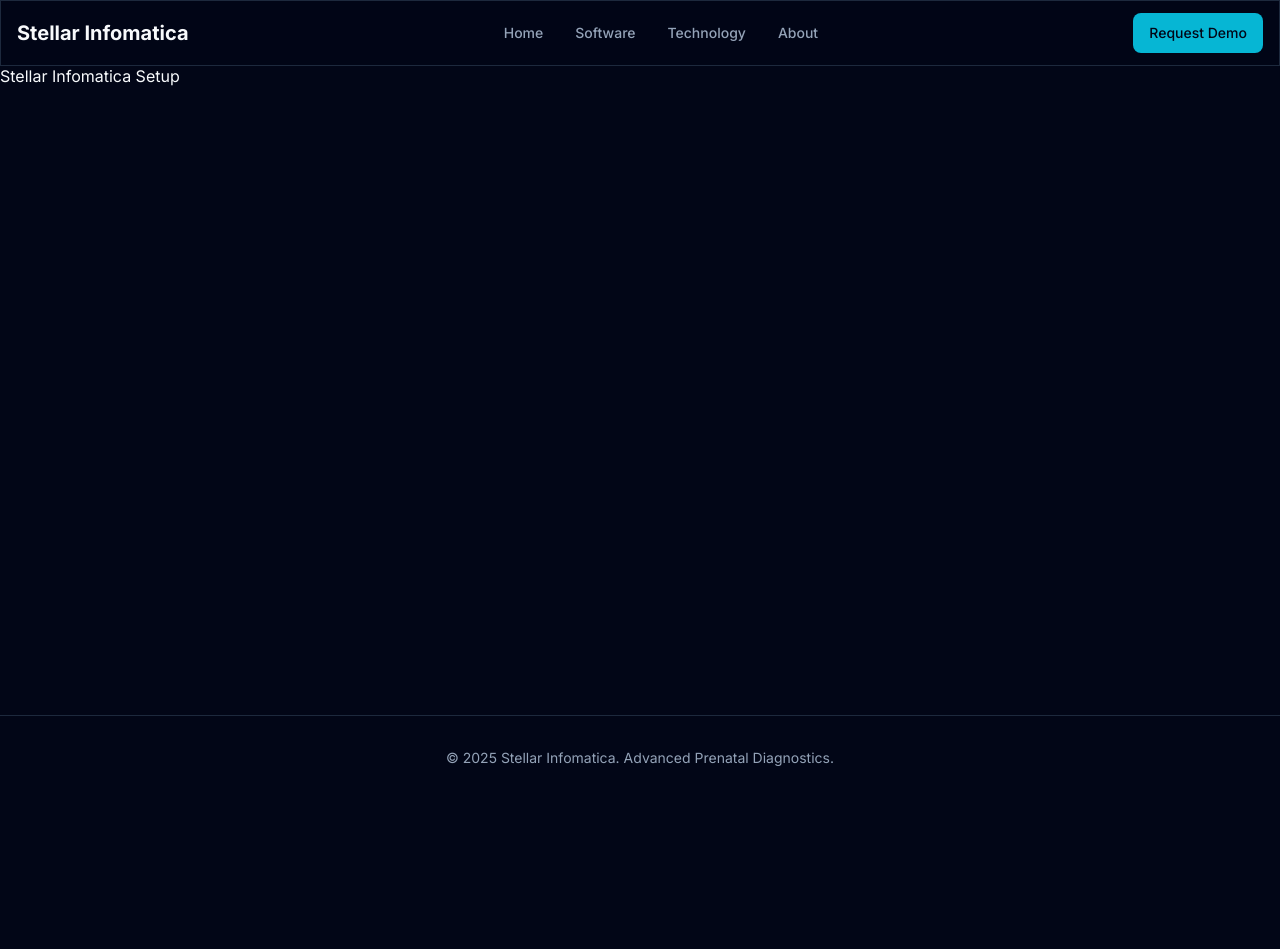
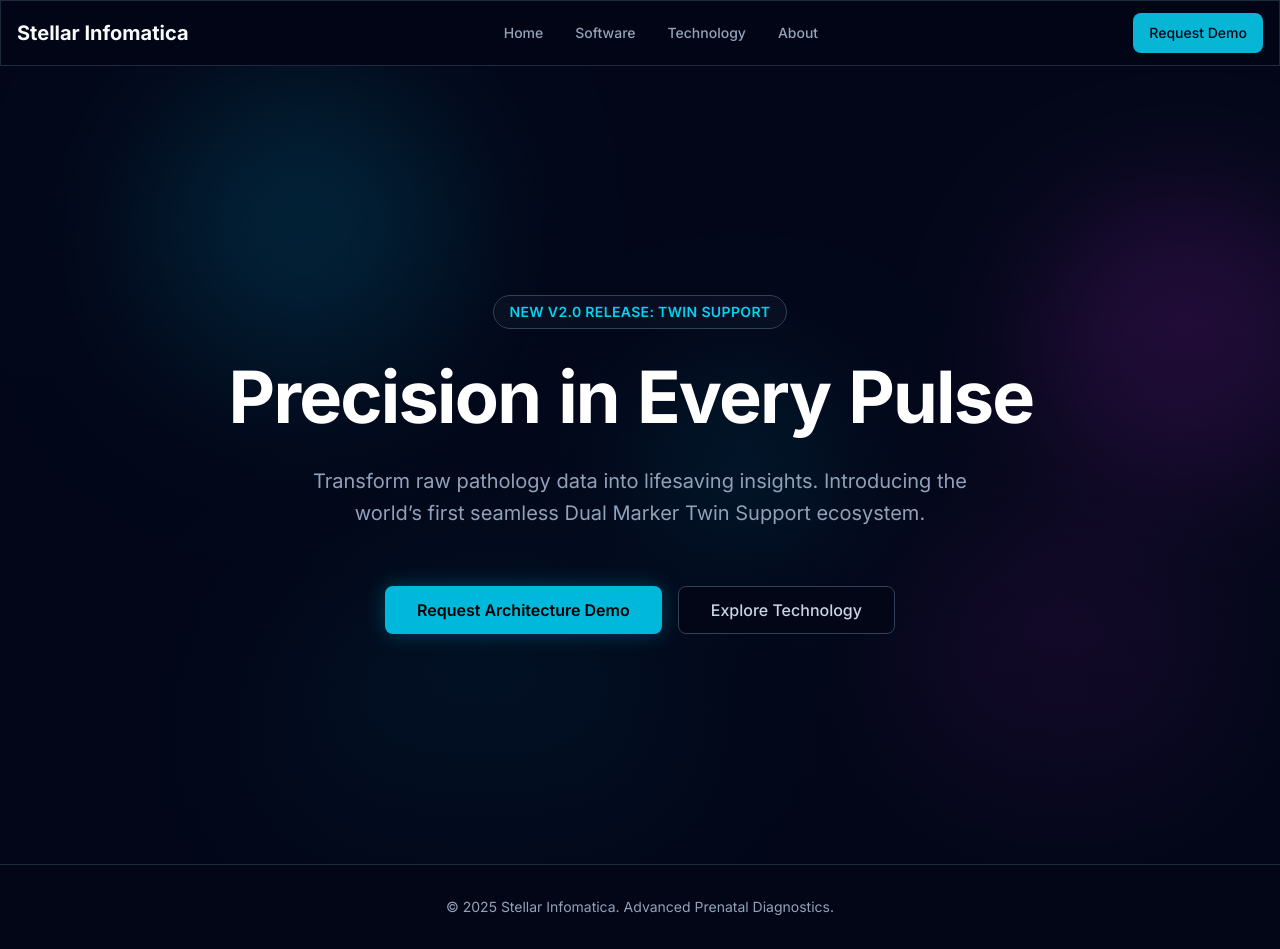
Before and after one commit to JaskiratOberoi/stellar-infomatica-site, a Next.js app: page / in a window 1280 px wide. Before the commit the page ends 800 px from the top, so only its background shows below. Built offline with nearby package versions, Linux system fonts and the light colour scheme.

Commit message:
feat: complete hero section with TextReveal and CTAs

```diff
--- a/app/page.tsx
+++ b/app/page.tsx
@@ -1,3 +1,5 @@
+import { Hero } from "@/components/sections/Hero";
+
 export default function Home() {
-  return <h1>Stellar Infomatica Setup</h1>;
+  return <Hero />;
 }
--- /dev/null
+++ b/components/hero/TextReveal.tsx
@@ -0,0 +1,61 @@
+"use client";
+
+import { motion, Variants } from "framer-motion";
+
+interface TextRevealProps {
+    text: string;
+    className?: string;
+}
+
+export function TextReveal({ text, className = "" }: TextRevealProps) {
+    const words = text.split(" ");
+
+    const container: Variants = {
+        hidden: { opacity: 0 },
+        visible: (i = 1) => ({
+            opacity: 1,
+            transition: { staggerChildren: 0.12, delayChildren: 0.04 * i },
+        }),
+    };
+
+    const child: Variants = {
+        visible: {
+            opacity: 1,
+            y: 0,
+            transition: {
+                type: "spring",
+                damping: 12,
+                stiffness: 100,
+            },
+        },
+        hidden: {
+            opacity: 0,
+            y: 20,
+            transition: {
+                type: "spring",
+                damping: 12,
+                stiffness: 100,
+            },
+        },
+    };
+
+    return (
+        <motion.div
+            className={`flex flex-wrap ${className}`}
+            variants={container}
+            initial="hidden"
+            animate="visible"
+        >
+            {words.map((word, index) => (
+                <motion.span
+                    variants={child}
+                    style={{ marginRight: "0.25em" }}
+                    key={index}
+                    className="inline-block"
+                >
+                    {word}
+                </motion.span>
+            ))}
+        </motion.div>
+    );
+}
--- /dev/null
+++ b/components/sections/Hero.tsx
@@ -0,0 +1,51 @@
+import { Button } from "@/components/ui/button";
+import { Badge } from "@/components/ui/badge";
+import { HeroBackground } from "@/components/hero/HeroBackground";
+import { TextReveal } from "@/components/hero/TextReveal";
+
+export function Hero() {
+    return (
+        <section className="relative min-h-screen flex flex-col items-center justify-center overflow-hidden">
+            {/* Layer 1: Background */}
+            <HeroBackground />
+
+            {/* Layer 2: Content */}
+            <div className="container relative z-10 px-4 flex flex-col items-center text-center gap-6">
+
+                {/* Badge */}
+                <Badge variant="outline" className="mb-2 border-slate-700 bg-slate-900/50 text-cyan-400 backdrop-blur-sm px-4 py-1.5 text-sm uppercase tracking-wide">
+                    New v2.0 Release: Twin Support
+                </Badge>
+
+                {/* Headline */}
+                <TextReveal
+                    text="Precision in Every Pulse"
+                    className="text-5xl md:text-7xl font-bold tracking-tight text-white justify-center pb-2"
+                />
+
+                {/* Subhead */}
+                <p className="max-w-2xl text-lg md:text-xl text-slate-400 leading-relaxed">
+                    Transform raw pathology data into lifesaving insights. Introducing the world’s first seamless Dual Marker Twin Support ecosystem.
+                </p>
+
+                {/* CTA Group */}
+                <div className="flex flex-col sm:flex-row gap-4 mt-8 w-full sm:w-auto">
+                    <Button
+                        size="lg"
+                        className="bg-cyan-500 hover:bg-cyan-600 text-black font-semibold h-12 px-8 text-base shadow-[0_0_20px_rgba(6,182,212,0.3)] hover:shadow-[0_0_30px_rgba(6,182,212,0.5)] transition-all duration-300"
+                    >
+                        Request Architecture Demo
+                    </Button>
+                    <Button
+                        size="lg"
+                        variant="outline"
+                        className="border-slate-700 text-slate-300 hover:bg-slate-800 hover:text-white h-12 px-8 text-base backdrop-blur-sm"
+                    >
+                        Explore Technology
+                    </Button>
+                </div>
+
+            </div>
+        </section>
+    );
+}
```
